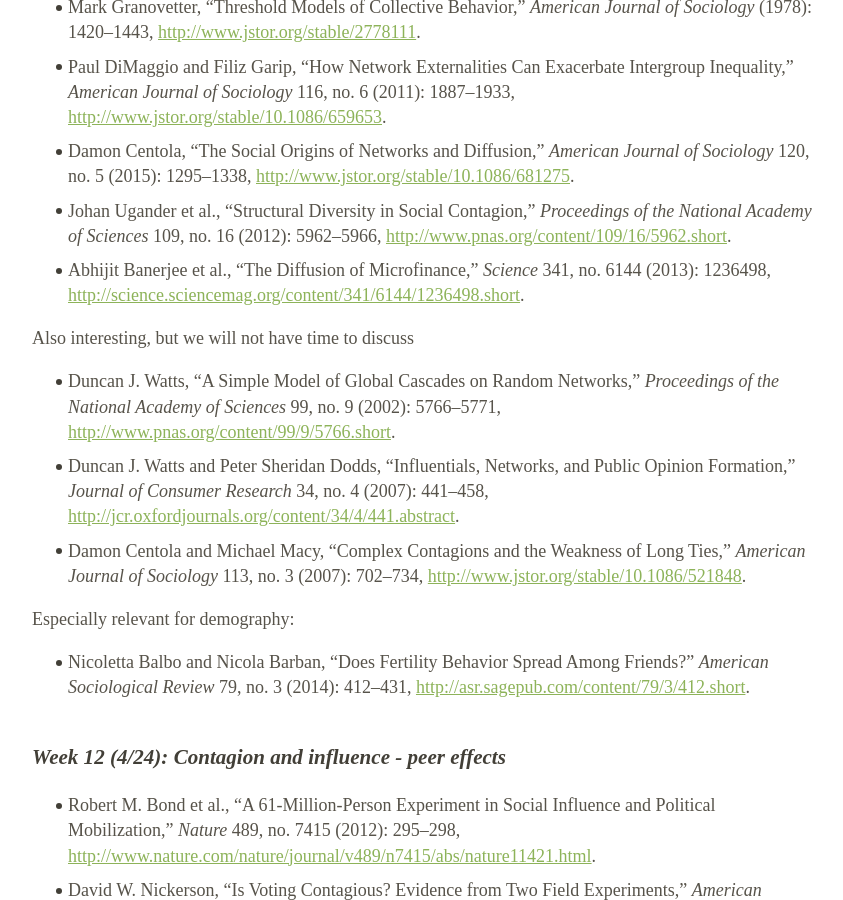
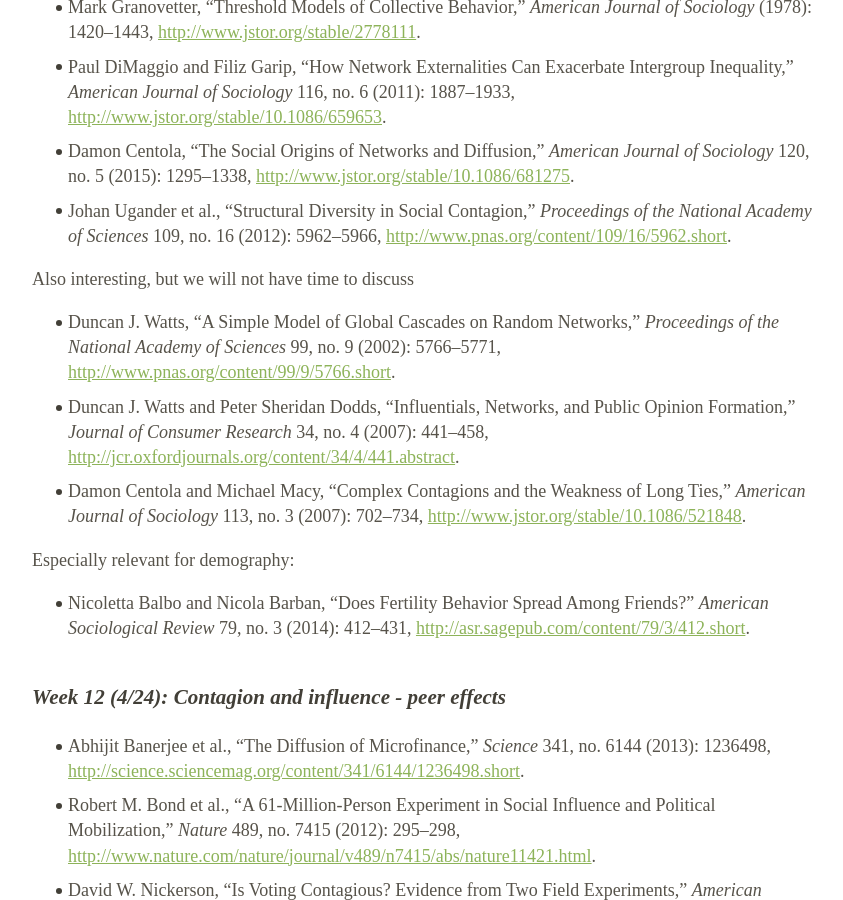
Before and after one commit to dfeehan/dfeehan.github.io, a Jekyll site: the page teaching/2019sp_demog260.html, which Jekyll copies as it is, in a window 1280 px wide and 900 px high, scrolled down 12278 px. Shown: the whole window, without its empty margins (212-1055 px from the left). Built offline with Jekyll 4.4.1, drawn with Linux system fonts in a browser that asks for light colours.

Commit message:
moved last reading to last week

```diff
--- a/teaching/2019sp_demog260.html
+++ b/teaching/2019sp_demog260.html
@@ -580,7 +580,6 @@
 <li><span class="citation" data-cites="dimaggio_how_2011">Paul DiMaggio and Filiz Garip, “How Network Externalities Can Exacerbate Intergroup Inequality,” <em>American Journal of Sociology</em> 116, no. 6 (2011): 1887–1933, <a href="http://www.jstor.org/stable/10.1086/659653">http://www.jstor.org/stable/10.1086/659653</a>.</span></li>
 <li><span class="citation" data-cites="centola_social_2015">Damon Centola, “The Social Origins of Networks and Diffusion,” <em>American Journal of Sociology</em> 120, no. 5 (2015): 1295–1338, <a href="http://www.jstor.org/stable/10.1086/681275">http://www.jstor.org/stable/10.1086/681275</a>.</span></li>
 <li><span class="citation" data-cites="ugander_structural_2012">Johan Ugander et al., “Structural Diversity in Social Contagion,” <em>Proceedings of the National Academy of Sciences</em> 109, no. 16 (2012): 5962–5966, <a href="http://www.pnas.org/content/109/16/5962.short">http://www.pnas.org/content/109/16/5962.short</a>.</span></li>
-<li><span class="citation" data-cites="banerjee_diffusion_2013">Abhijit Banerjee et al., “The Diffusion of Microfinance,” <em>Science</em> 341, no. 6144 (2013): 1236498, <a href="http://science.sciencemag.org/content/341/6144/1236498.short">http://science.sciencemag.org/content/341/6144/1236498.short</a>.</span></li>
 </ul>
 <p>Also interesting, but we will not have time to discuss</p>
 <ul>
@@ -594,6 +593,7 @@
 </ul>
 <h3 id="week-12-424-contagion-and-influence---peer-effects">Week 12 (4/24): Contagion and influence - peer effects</h3>
 <ul>
+<li><span class="citation" data-cites="banerjee_diffusion_2013">Abhijit Banerjee et al., “The Diffusion of Microfinance,” <em>Science</em> 341, no. 6144 (2013): 1236498, <a href="http://science.sciencemag.org/content/341/6144/1236498.short">http://science.sciencemag.org/content/341/6144/1236498.short</a>.</span></li>
 <li><span class="citation" data-cites="bond_61millionperson_2012">Robert M. Bond et al., “A 61-Million-Person Experiment in Social Influence and Political Mobilization,” <em>Nature</em> 489, no. 7415 (2012): 295–298, <a href="http://www.nature.com/nature/journal/v489/n7415/abs/nature11421.html">http://www.nature.com/nature/journal/v489/n7415/abs/nature11421.html</a>.</span></li>
 <li><span class="citation" data-cites="nickerson_voting_2008">David W. Nickerson, “Is Voting Contagious? Evidence from Two Field Experiments,” <em>American Political Science Review</em> 102, no. 1 (2008): 49–57, <a href="http://journals.cambridge.org/abstract_S0003055408080039">http://journals.cambridge.org/abstract_S0003055408080039</a>.</span></li>
 <li><span class="citation" data-cites="centola_spread_2010">Damon Centola, “The Spread of Behavior in an Online Social Network Experiment,” <em>Science</em> 329, no. 5996 (2010): 1194–1197, <a href="http://science.sciencemag.org/content/329/5996/1194.short">http://science.sciencemag.org/content/329/5996/1194.short</a>.</span></li>
```
